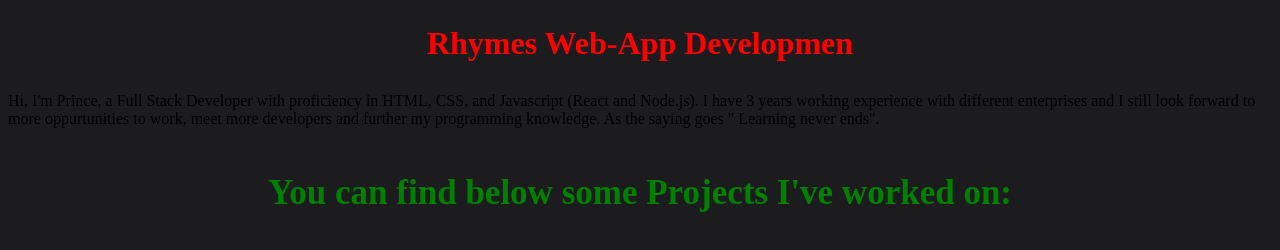
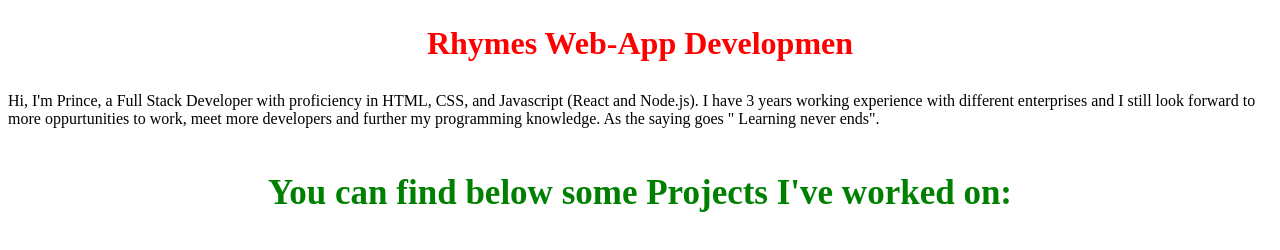
Before and after one commit to Rymesman/Rymesman.github.io, a plain HTML site: page Index.html in a window 1280 px wide. Drawn offline with Linux system fonts and the light colour scheme.

Commit message:
Update Style.css

```diff
--- a/Style.css
+++ b/Style.css
@@ -1,5 +1,5 @@
 body {
-    background-color: #1C1C1E;
+    background-color: #FFFFFF;
 }
 h1 {
     max-height: 200px;
```
